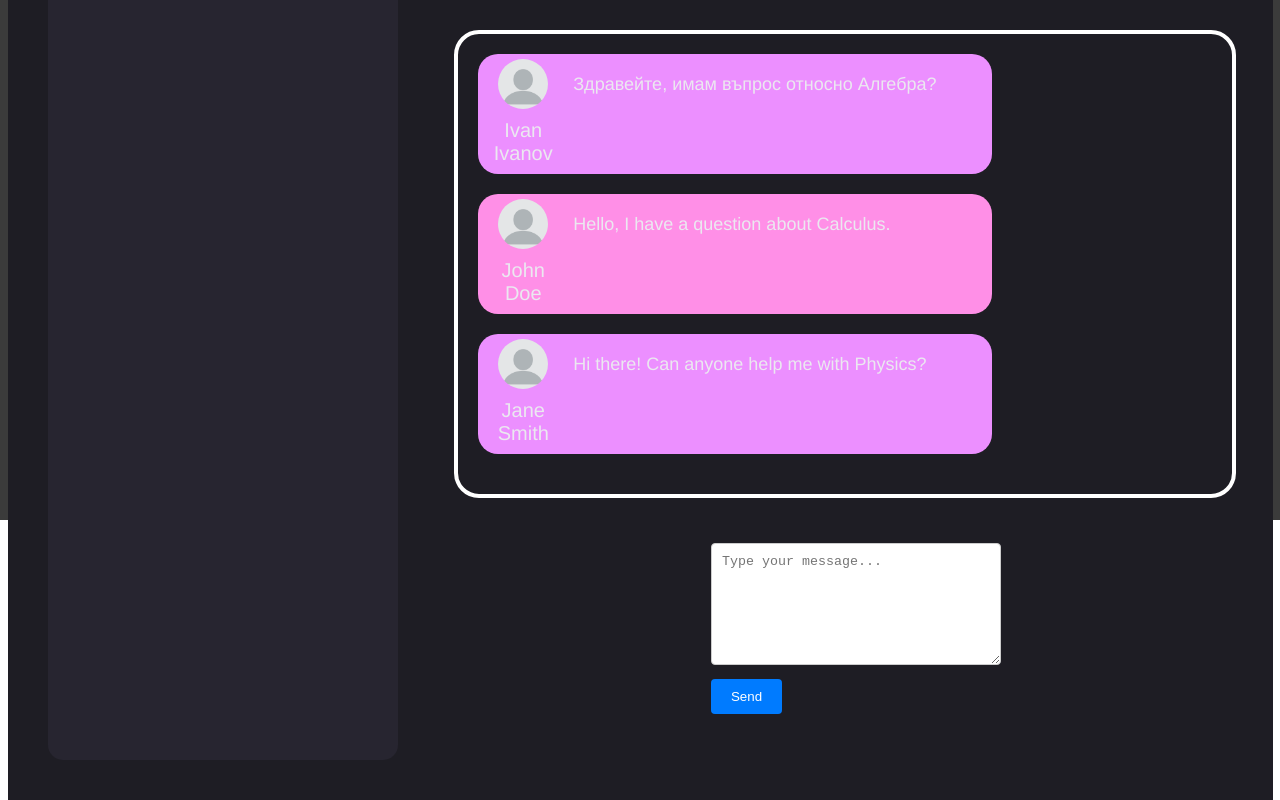
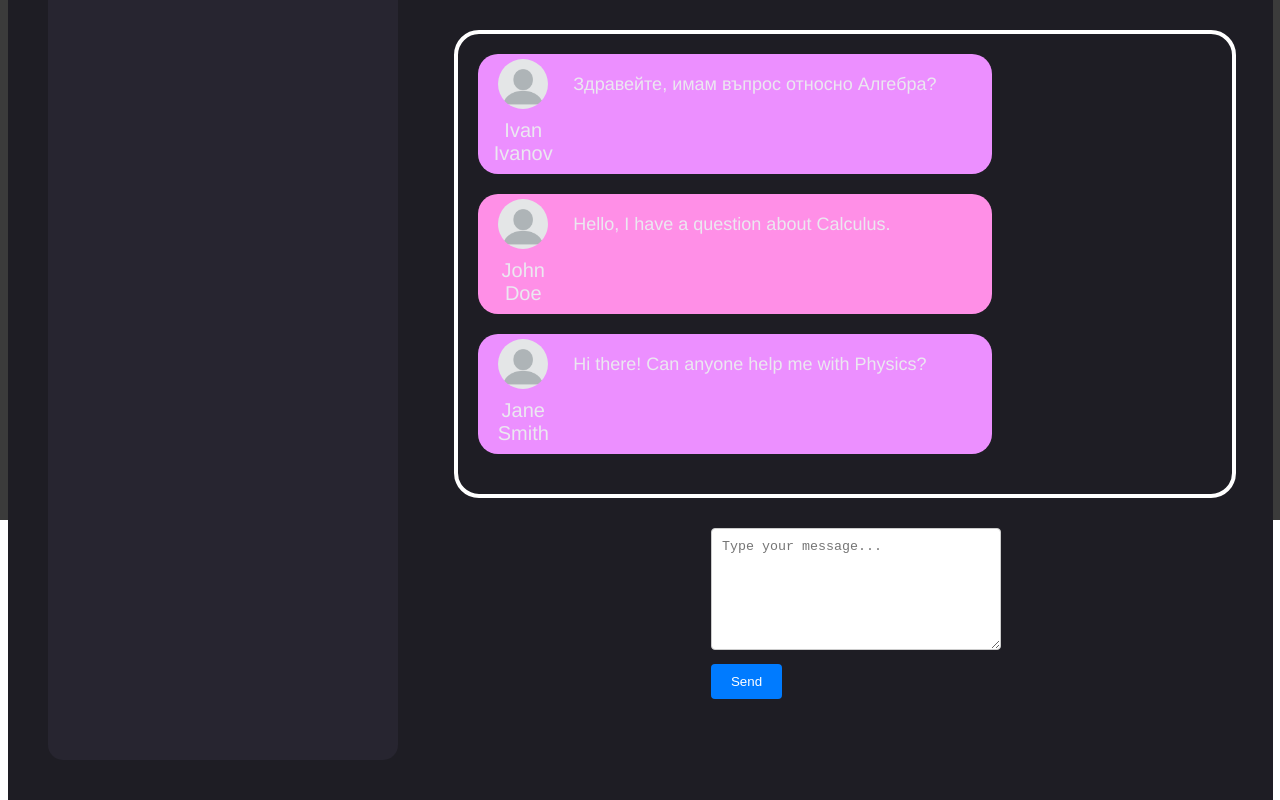
Before and after one commit to violeta-kastreva/studydeck, a React (Create React App) app in the folder frontend/: page /forum/conversation/1 in a window 1280 px wide. Shown: the part 280-1080 px from the top of the page. Built offline with nearby package versions, Linux system fonts and the light colour scheme.

Commit message:
little css change

```diff
--- a/frontend/src/styles/Conversation.css
+++ b/frontend/src/styles/Conversation.css
@@ -60,7 +60,7 @@
 }
 
 #conversation-input {
-    margin-top: 20px;
+    margin-top: 5px;
 }
 
 #conversation-input textarea {
```
